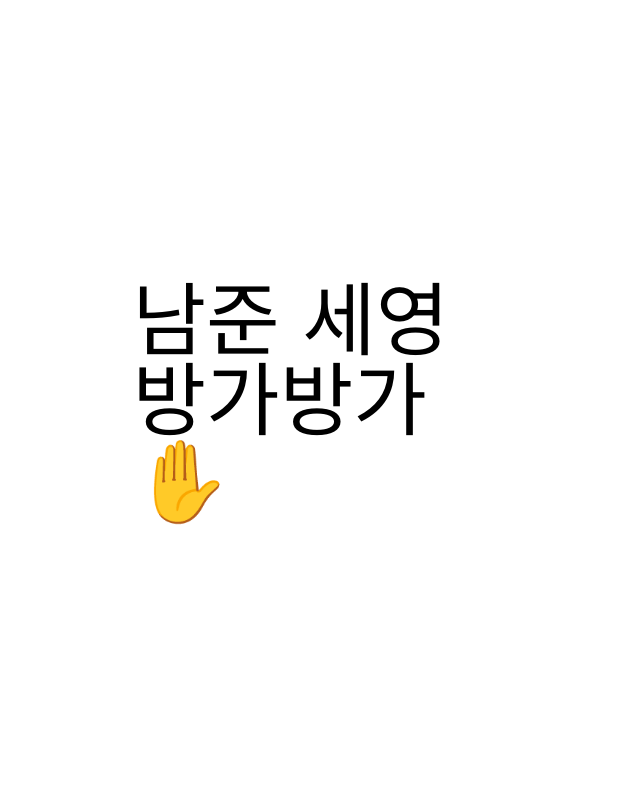
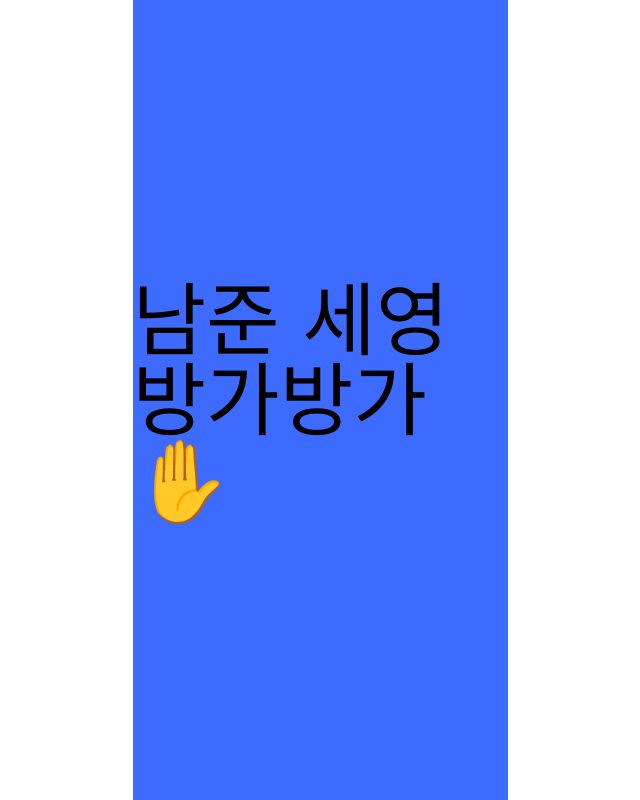
Before and after one commit to CDS-seminar-6/frontend, a React (Create React App) app: page / in a window 1280 px wide. Shown: the whole page, without its empty margins (320-960 px from the left). Built offline with nearby package versions, Linux system fonts and the light colour scheme; a web font is replaced by a local one.

Commit message:
feat: :sparkles: 메인 컴포넌트 변경

```diff
--- a/src/pages/Main.jsx
+++ b/src/pages/Main.jsx
@@ -1,7 +1,5 @@
-import Responsive from 'components/Responsive';
 import React from 'react';
 import styled from 'styled-components';
-import { applyMediaQuery } from 'styles/mediaQuery';
 import { theme } from 'styles/theme';
 
 function Main() {
@@ -22,5 +20,5 @@ const StyledRoot = styled.main`
   font-size: 8rem;
   width: 100%;
   height: 100%;
-  background-color: ${theme.colors.main};
+  background-color: ${theme.colors.surfit_blue};
 `;
```
